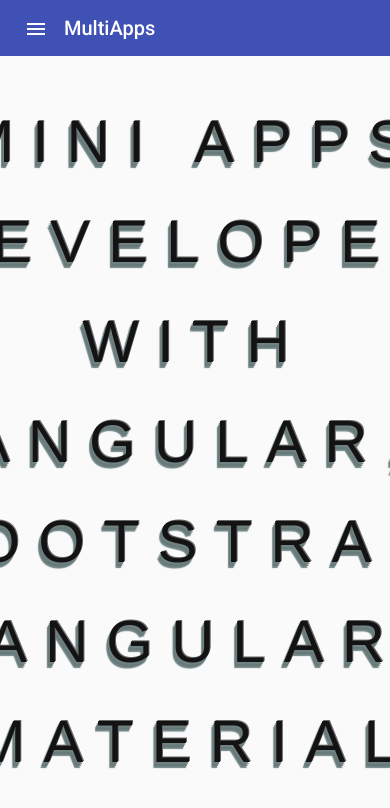
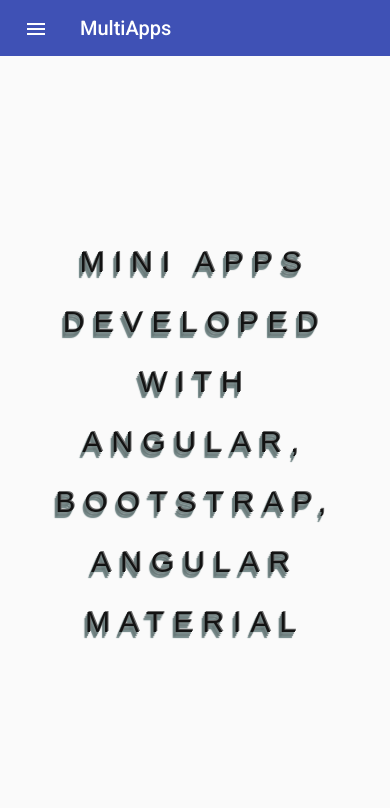
Before and after one commit to alansignetti/MultiApps, an Angular app: page / in a window 390 px wide. Shown: the top 808 px of the page. Built offline with nearby package versions, Linux system fonts and the light colour scheme.

Commit message:
Responsive fixes

```diff
--- a/src/app/home/home.component.scss
+++ b/src/app/home/home.component.scss
@@ -20,6 +20,9 @@
     line-height: 100px;
     text-shadow: 1px -1px 0 #696969, -1px 2px 1px #718282, -2px 4px 1px #687878,
       -3px 6px 1px #718585;
+  }
+}
+
 //    -4px 8px 1px #8c8a8a, -5px 10px 1px #7f7d7d;
 //   -6px 12px 1px #888585;
 //   , -7px 14px 1px #868585, -8px 16px 1px #8b8a89;
@@ -31,5 +34,47 @@
 //   -21px 42px 1px #cbc9c8, -22px 44px 1px #cfcdcd, -23px 46px 1px #d4d2d1,
 //   -24px 48px 1px #d8d6d5, -25px 50px 1px #dbdad9, -26px 52px 1px #dfdddc,
 //   -27px 54px 1px #e2e0df, -28px 56px 1px #e4e3e2;
+
+@media (max-width: 320px) {
+  h1 {
+    font-size: 20px;
+    padding: 0px 10px;
   }
 }
+
+@media (max-width: 481px) {
+  h1 {
+    font-size: 25px;
+    padding: 0px 10px;
+
+    &.elegantshadow {
+      line-height: 60px;
+    }
+  }
+}
+@media (max-width: 641px) {
+  h1 {
+    font-size: 25px;
+    padding: 0px 10px;
+
+    &.elegantshadow {
+      line-height: 60px;
+    }
+  }
+}
+@media (max-width: 961px) {
+  h1 {
+    font-size: 30px;
+    padding: 0px 10px;
+
+    &.elegantshadow {
+      line-height: 60px;
+    }
+  }
+}
+@media (min-width: 1025px) {
+  /* big landscape tablets, laptops, and desktops */
+}
+@media (min-width: 1281px) {
+  /* hi-res laptops and desktops */
+}
--- a/src/app/sidenav/sidenav.component.html
+++ b/src/app/sidenav/sidenav.component.html
@@ -6,7 +6,7 @@
     <button mat-icon-button class="mat-icon-button" (click)="snav.toggle()">
       <mat-icon>menu</mat-icon>
     </button>
-    <h1 class="app-name" routerLink="">MultiApps</h1>
+    <h1 class="app-name title mat-button" routerLink="">MultiApps</h1>
   </mat-toolbar>
 
   <mat-sidenav-container class="sidenav-container">
```
Lines whose indentation alone changed are shown as unchanged.
